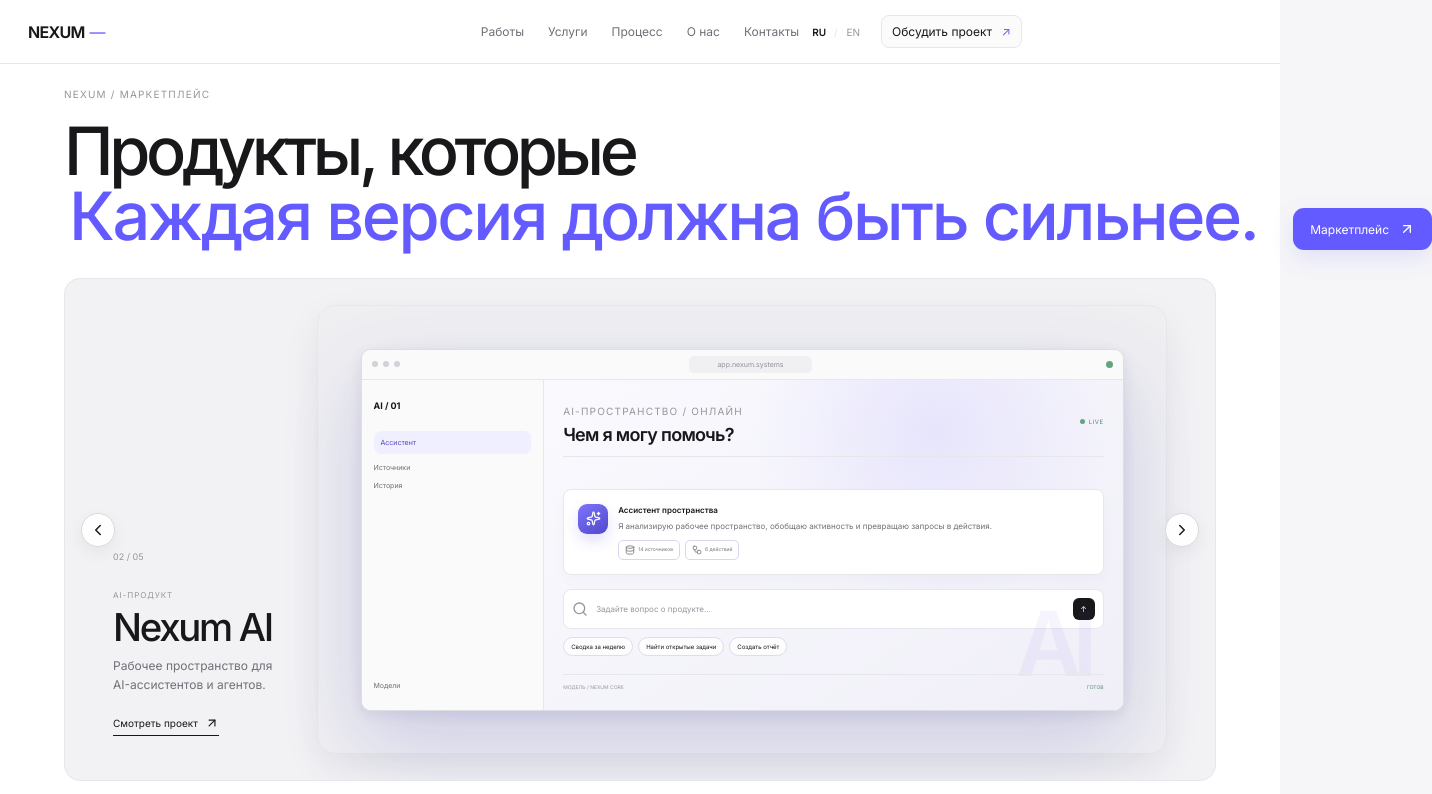
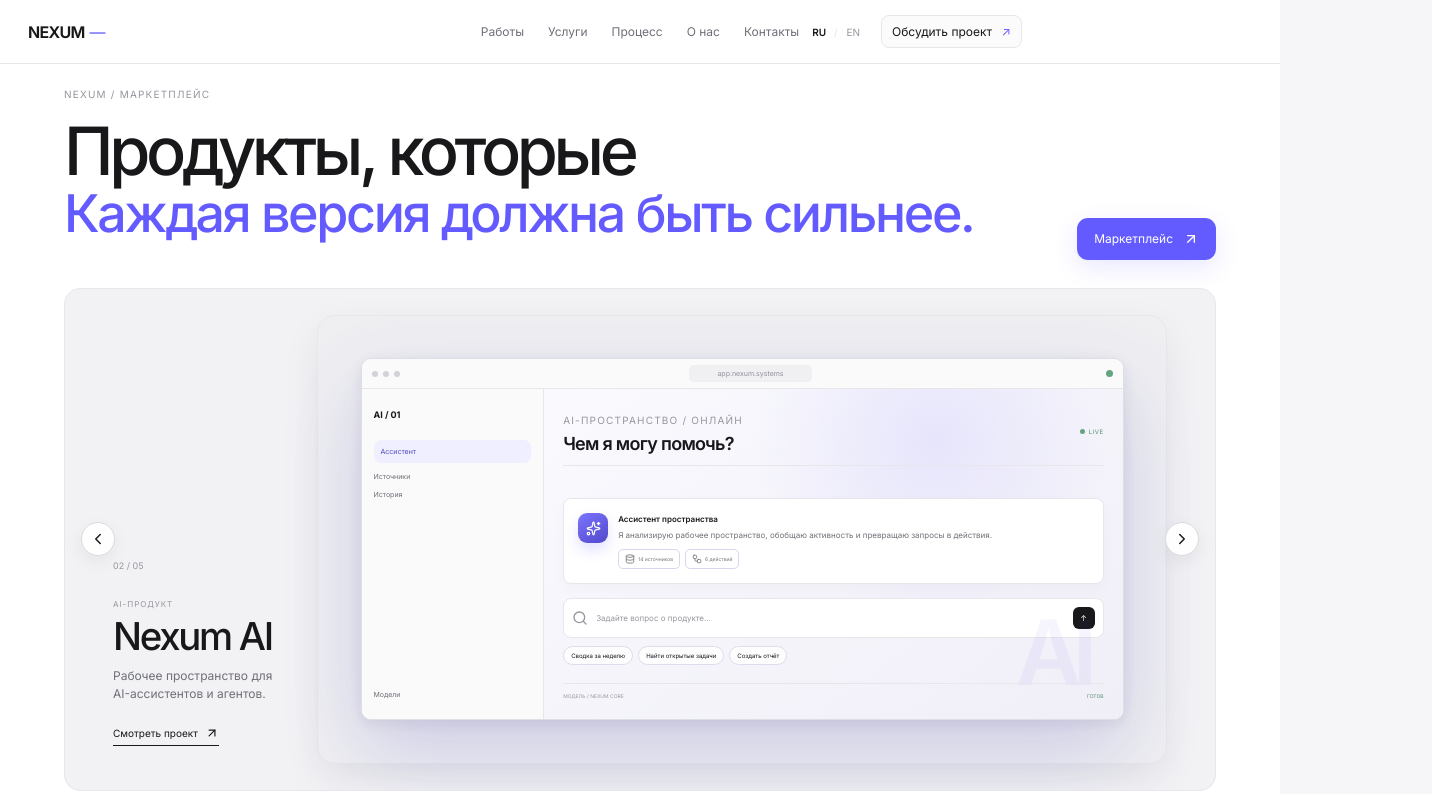
Before and after one commit to borzenkoofficial-lab/Nexum_Digital_Agency, a React (Vite) app: page / in a window 1280 px wide. Shown: the top 794 px of the page, 1432 px wide, since content can reach past the window. Built offline with nearby package versions, Linux system fonts and the light colour scheme.

Commit message:
Stabilize animated phrase in top carousel headline

```diff
--- a/src/styles/global.css
+++ b/src/styles/global.css
@@ -822,3 +822,8 @@ footer{padding:25px 5vw;display:grid;grid-template-columns:1fr 2fr auto;align-it
  .history-list article{grid-template-columns:1fr;gap:8px;padding:22px 0}
  .history-list h3{font-size:24px}
 }
+
+/* Top carousel headline: keep the rotating phrase prominent without causing layout shifts. */
+.marketplace-top h2 .hero-quote{display:block;width:100%;min-width:0;height:1.08em;margin:.08em 0 0;overflow:hidden;white-space:nowrap;}
+.marketplace-top h2 .hero-quote span{font-size:.78em;letter-spacing:-.045em;}
+@media(max-width:600px){.marketplace-top h2 .hero-quote{height:1.15em}.marketplace-top h2 .hero-quote span{font-size:.62em;letter-spacing:-.04em}}
```
